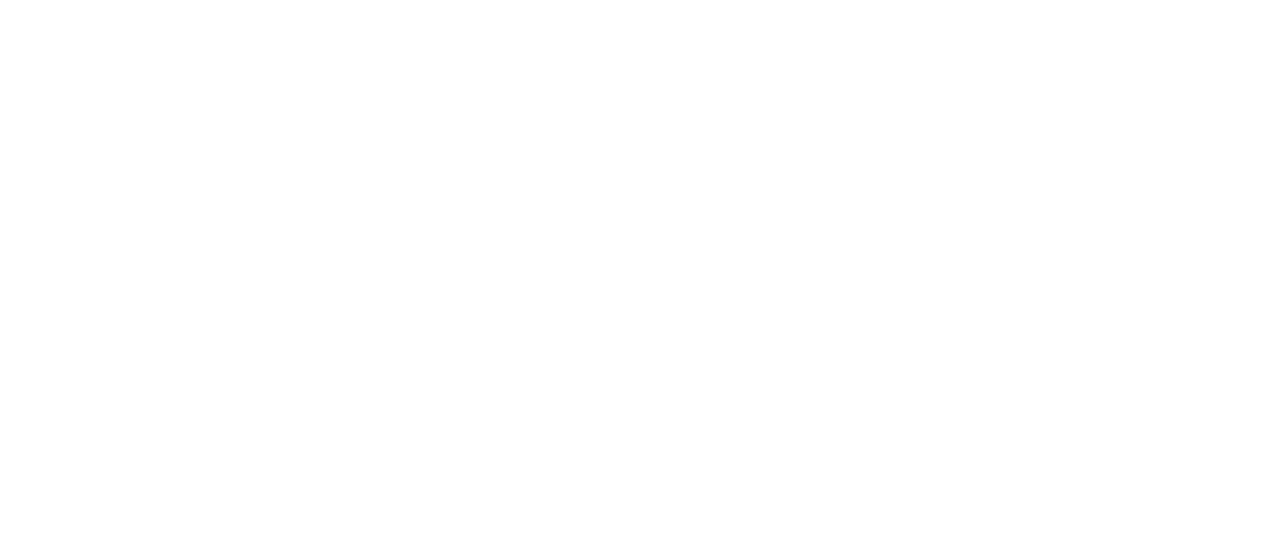
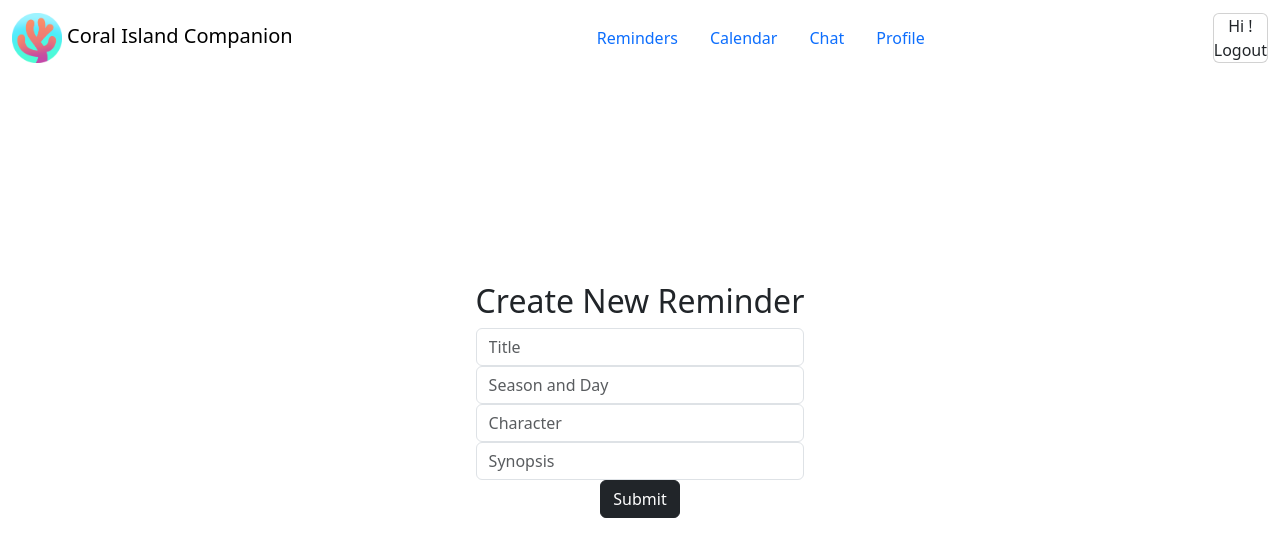
Before and after one commit to cbrooks62/coral-island-companion, a React (Vite) app: page /CreateReminder in a window 1280 px wide. Shown: the top 556 px of the page. Built offline with nearby package versions, Linux system fonts and the light colour scheme; sample sign-in values are in the browser's storage.

Commit message:
create reminders papge started

```diff
--- a/src/Components/Reminders/CreateReminder.jsx
+++ b/src/Components/Reminders/CreateReminder.jsx
@@ -1,6 +1,91 @@
+import { useState } from "react";
+import "./Reminder.css";
+import { useNavigate } from "react-router";
+import { createReminder } from "../../Services/reminderServices.jsx";
+import { Button, Input, Form } from "reactstrap";
 
-export const CreateReminder = () => {
+export const CreateReminder = ({ currentUser }) => {
+  const [myReminder, setMyReminder] = useState({
+    title: "",
+    dueDate: "",
+    character: "",
+    synopsis: "",
+    completed: false,
+  });
+
+  const navigate = useNavigate();
+
+  const handleSaveNewReminder = (e) => {
+    e.preventDefault();
+    const newReminder = {
+      userId: currentUser.id,
+      title: myReminder.title,
+      dueDate: myReminder.dueDate,
+      character: myReminder.character,
+      synopsis: myReminder.synopsis,
+      completed: !myReminder.completed,
+    };
+    createReminder(newReminder).then(() => {
+      navigate("/");
+    });
+  };
+
   return (
-    <div>CreateReminder</div>
-  )
-}
+    <Form>
+      <h2 className="new-reminder-header">Create New Reminder</h2>
+      <div>
+        <Input
+          type="text"
+          text="text"
+          placeholder="Title"
+          onChange={(e) => {
+            const reminderCopy = { ...myReminder };
+            reminderCopy.reminder = e.target.value
+            setMyReminder(reminderCopy)
+          }}
+        />
+      </div>
+      <div>
+        <Input
+          type="text"
+          text="text"
+          placeholder="Season and Day"
+          onChange={(e) => {
+            const reminderCopy = { ...myReminder };
+            reminderCopy.reminder = e.target.value
+            setMyReminder(reminderCopy)
+          }}
+        />
+      </div>
+      <div>
+        <Input
+          type="text"
+          text="text"
+          placeholder="Character"
+          onChange={(e) => {
+            const reminderCopy = { ...myReminder };
+            reminderCopy.reminder = e.target.value
+            setMyReminder(reminderCopy)
+          }}
+        />
+      </div>
+      <div>
+        <Input
+          type="text"
+          text="text"
+          placeholder="Synopsis"
+          onChange={(e) => {
+            const reminderCopy = { ...myReminder };
+            reminderCopy.reminder = e.target.value
+            setMyReminder(reminderCopy)
+          }}
+        />
+      </div>
+      <fieldset>
+        <Button color="dark" onClick={handleSaveNewReminder}>
+          Submit
+        </Button>
+      </fieldset>
+    </Form>
+  );
+};
--- a/src/Components/Reminders/EditReminder.jsx
+++ b/src/Components/Reminders/EditReminder.jsx
@@ -0,0 +1,7 @@
+import "./Reminder.css"
+
+export const EditReminder = () => {
+  return (
+    <div>Edit Current Reminder</div>
+  )
+}
--- a/src/Components/Reminders/Reminder.jsx
+++ b/src/Components/Reminders/Reminder.jsx
@@ -14,6 +14,7 @@
   deleteReminder,
   updateReminder,
 } from "../../Services/reminderServices.jsx";
+import { Link } from "react-router-dom";
 
 export const Reminder = ({ singleReminder, getAndSetAllReminders }) => {
   const handleClickComplete = async () => {
@@ -62,6 +63,9 @@
         <Button className="button-delete" onClick={handleDelete}>
           Delete
         </Button>
+        <div>
+           <Link to={`/EditReminder/${singleReminder.id}`}><Button className="button-edit">Edit</Button></Link>
+        </div>
       </CardBody>
     </Card>
   );
--- a/src/Services/reminderServices.jsx
+++ b/src/Services/reminderServices.jsx
@@ -1,21 +1,34 @@
 export const getAllReminders = () => {
-  return fetch(`http://localhost:8088/reminders?_expand=npc`).then((res) => res.json());
+  return fetch(`http://localhost:8088/reminders?_expand=npc`).then((res) =>
+    res.json()
+  );
 };
 
 //fetch to handle the completed/current
 export const updateReminder = (reminder) => {
-    return fetch (`http://localhost:8088/reminders/${reminder.id}?_expand=npc`, {
-        method: "PUT",
-        headers: {
-            "Content-Type": "application/json",
-        },
-        body: JSON.stringify(reminder)
-    })
-}
+  return fetch(`http://localhost:8088/reminders/${reminder.id}?_expand=npc`, {
+    method: "PUT",
+    headers: {
+      "Content-Type": "application/json",
+    },
+    body: JSON.stringify(reminder),
+  });
+};
 
 //fetch to handle the deleted reminder
 export const deleteReminder = (reminderId) => {
-    return fetch (`http://localhost:8088/reminders/${reminderId}?_expand=npc`, {
-        method: "DELETE",
-    })
-}
+  return fetch(`http://localhost:8088/reminders/${reminderId}?_expand=npc`, {
+    method: "DELETE",
+  });
+};
+
+//fetch to handle create new reminder
+export const createReminder = (reminders) => {
+  return fetch(`http://localhost:8088/reminders?_expand=npc`, {
+    method: "POST",
+    headers: {
+      "Content-Type": "application/json",
+    },
+    body: JSON.stringify(reminders),
+  });
+};
--- a/src/Views/ApplicationViews.jsx
+++ b/src/Views/ApplicationViews.jsx
@@ -2,6 +2,8 @@
 import { CompanionNavbar } from "../Components/Navbar/Navbar.jsx";
 import { useEffect, useState } from "react";
 import { ReminderList } from "../Components/Reminders/ReminderList.jsx";
+import { CreateReminder } from "../Components/Reminders/CreateReminder.jsx";
+import { EditReminder } from "../Components/Reminders/EditReminder.jsx";
 
 
 export const ApplicationViews = () => {
@@ -12,8 +14,6 @@
         const companionUserObject = JSON.parse(localCompanionUser);
         setCurrentUser(companionUserObject);
       }, []);
-
-      console.log(currentUser)
 
   return (
    <Routes>
@@ -26,7 +26,9 @@
           </>
         }
       >
-        <Route path="/" element={<ReminderList currentUser={currentUser} />} />
+        <Route path="/" index element={<ReminderList currentUser={currentUser} />} />
+        <Route path="/CreateReminder" element={<CreateReminder currentUser={currentUser} />} />
+       <Route path="/EditReminder/:reminderId" element={<EditReminder currentUser={currentUser} />} />
       </Route>
    </Routes>
   )
```
